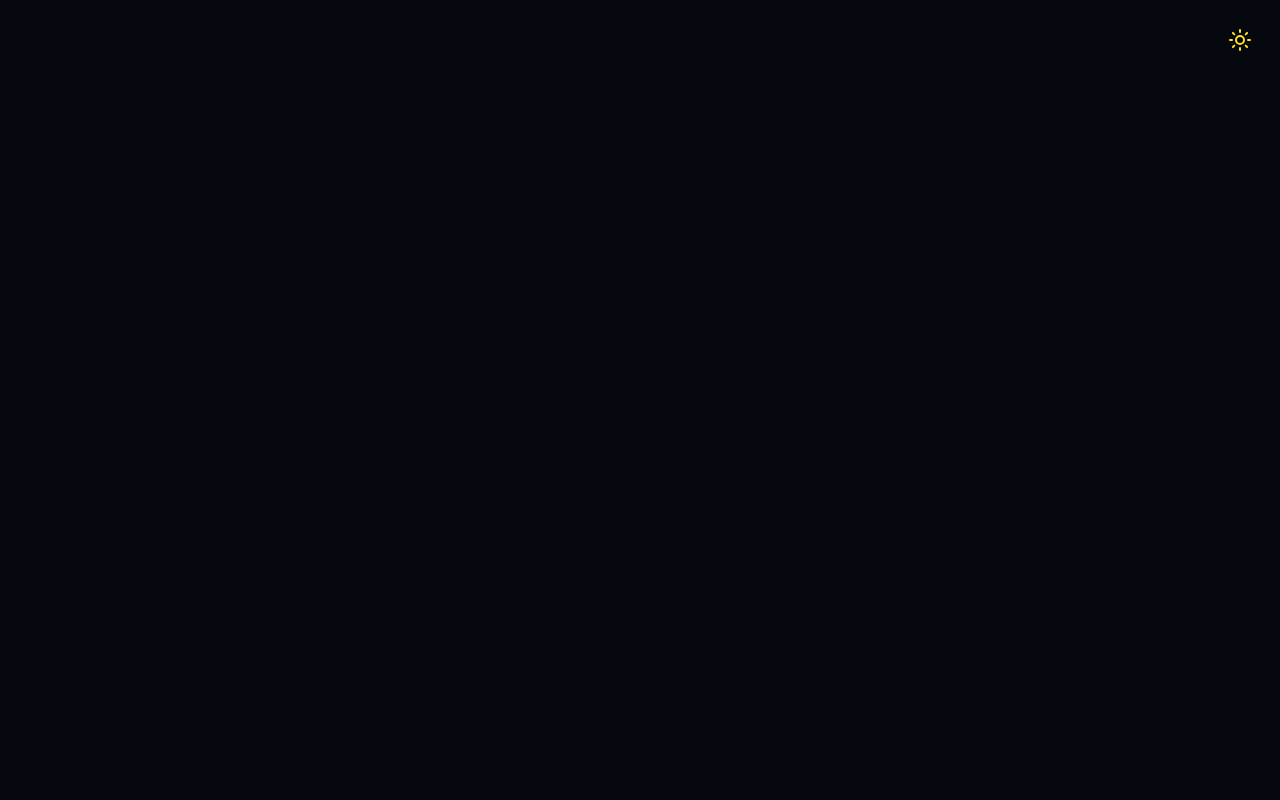
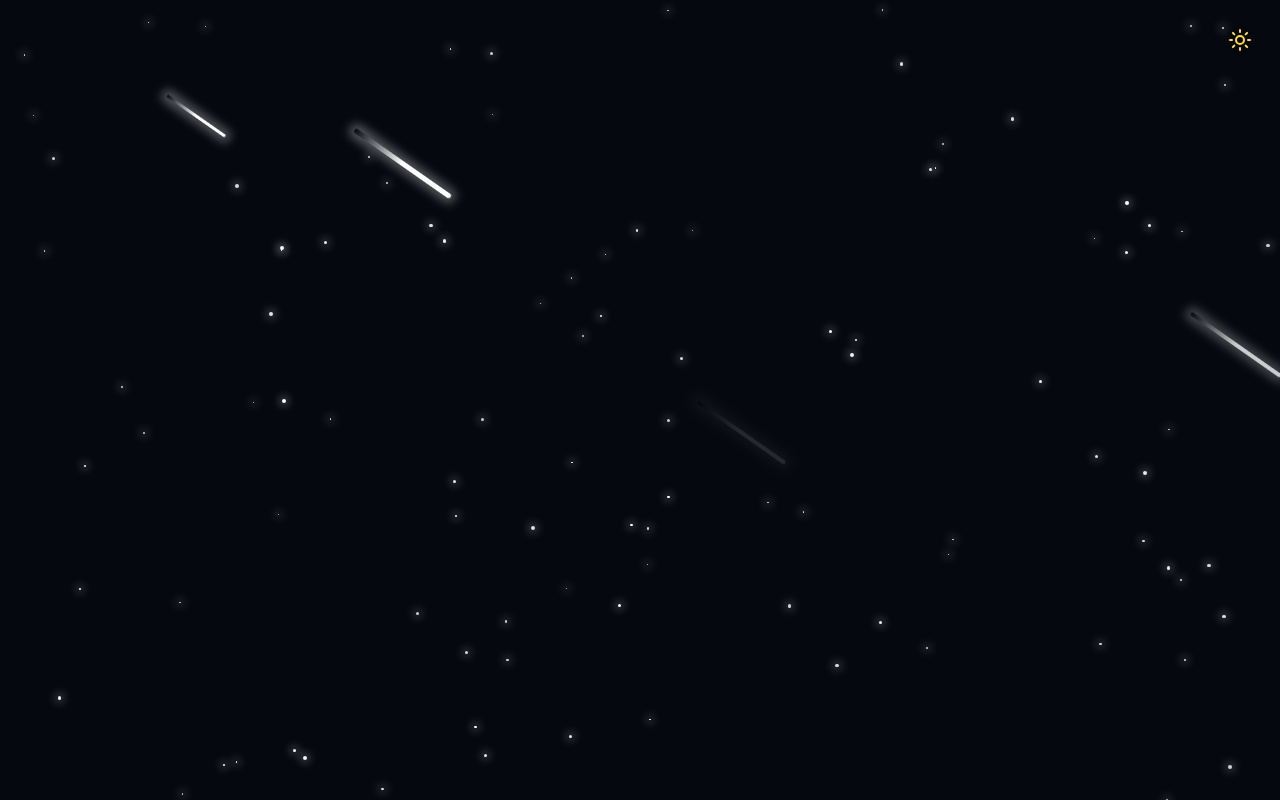
Before and after one commit to Prajwal-Shrestha/Portfoilo, a React (Vite) app: page / in a window 1280 px wide. Built offline with nearby package versions, Linux system fonts and the light colour scheme.

Commit message:
Finished starBackground

```diff
--- a/src/components/StarBackground.jsx
+++ b/src/components/StarBackground.jsx
@@ -0,0 +1,95 @@
+import { useEffect, useState } from "react";
+
+// id, size, x, y, opacity, animationDuration
+// id, size, x, y, delay, animationDuration
+
+export const StarBackground = () => {
+  const [stars, setStars] = useState([]);
+  const [meteors, setMeteors] = useState([]);
+
+  useEffect(() => {
+    generateStars();
+    generateMeteors();
+
+    const handleResize = () => {
+      generateStars();
+    };
+
+    window.addEventListener("resize", handleResize);
+
+    return () => window.removeEventListener("resize", handleResize);
+  }, []);
+
+  const generateStars = () => {
+    const numberOfStars = Math.floor(
+      (window.innerWidth * window.innerHeight) / 10000
+    );
+
+    const newStars = [];
+
+    for (let i = 0; i < numberOfStars; i++) {
+      newStars.push({
+        id: i,
+        size: Math.random() * 3 + 1,
+        x: Math.random() * 100,
+        y: Math.random() * 100,
+        opacity: Math.random() * 0.5 + 0.5,
+        animationDuration: Math.random() * 4 + 2,
+      });
+    }
+
+    setStars(newStars);
+  };
+
+  const generateMeteors = () => {
+    const numberOfMeteors = 4;
+    const newMeteors = [];
+
+    for (let i = 0; i < numberOfMeteors; i++) {
+      newMeteors.push({
+        id: i,
+        size: Math.random() * 2 + 1,
+        x: Math.random() * 100,
+        y: Math.random() * 20,
+        delay: Math.random() * 15,
+        animationDuration: Math.random() * 3 + 3,
+      });
+    }
+
+    setMeteors(newMeteors);
+  };
+
+  return (
+    <div className="fixed inset-0 overflow-hidden pointer-events-none z-0">
+      {stars.map((star) => (
+        <div
+          key={star.id}
+          className="star animate-pulse-subtle"
+          style={{
+            width: star.size + "px",
+            height: star.size + "px",
+            left: star.x + "%",
+            top: star.y + "%",
+            opacity: star.opacity,
+            animationDuration: star.animationDuration + "s",
+          }}
+        />
+      ))}
+
+      {meteors.map((meteor) => (
+        <div
+          key={meteor.id}
+          className="meteor animate-meteor"
+          style={{
+            width: meteor.size * 50 + "px",
+            height: meteor.size * 2 + "px",
+            left: meteor.x + "%",
+            top: meteor.y + "%",
+            animationDelay: meteor.delay,
+            animationDuration: meteor.animationDuration + "s",
+          }}
+        />
+      ))}
+    </div>
+  );
+};
--- a/src/pages/Home.jsx
+++ b/src/pages/Home.jsx
@@ -1,4 +1,5 @@
 import { ThemeToggle } from "../components/ThemeToggle";
+import { StarBackground } from "../components/starbackground";
 
 export const Home = () => {
     return(
@@ -8,7 +9,7 @@
 
 
         {/* Background Effects */}
-
+            <StarBackground />
         {/* Navbar */}
 
         {/* Main Content */}
```
